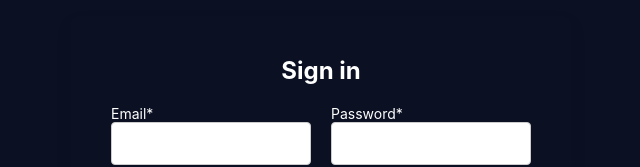
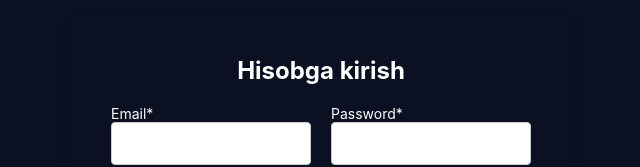
Before and after one commit to uzhojiakbar/sololearn-nammqi, a React (Vite) app: page /account/sign-in in a window 1280 px wide. Shown: the part 233-400 px from the top of the page, without its empty margins (319-959 px from the left). Built offline with nearby package versions, Linux system fonts and the light colour scheme.

Commit message:
Home Ready & Login working

```diff
--- a/src/Pages/Login/Login.jsx
+++ b/src/Pages/Login/Login.jsx
@@ -1,25 +1,28 @@
-import React, { useEffect, useState } from 'react'
-import { Container, FormContainer, Title, InputContainer, Label, Input, SubmitButton, Form } from '../Register/styled'
-import axios from 'axios'
+import React, { useState } from "react";
+import {
+  Container,
+  FormContainer,
+  Title,
+  InputContainer,
+  Label,
+  Input,
+  SubmitButton,
+  Form,
+} from "../Register/styled";
 function Login() {
-
-  const [loginData, setLoginData] = useState(
-    {
-      email: ",",
-      password: "",
-    }
-  )
+  const [loginData, setLoginData] = useState({
+    email: ",",
+    password: "",
+  });
   const handleChange = (e) => {
-    setLoginData({ ...loginData, [e.target.name]: e.target.value })
-  }
-
+    setLoginData({ ...loginData, [e.target.name]: e.target.value });
+  };
 
   return (
     <Container>
       <FormContainer>
-        <Title>Sign in</Title>
-        <Form  >
-
+        <Title>Hisobga kirish</Title>
+        <Form>
           <InputContainer>
             <Label>
               Email*
@@ -48,12 +51,11 @@ function Login() {
               />
             </Label>
           </InputContainer>
-          <SubmitButton type='sumbit'>Log in</SubmitButton>
+          <SubmitButton type="sumbit">Log in</SubmitButton>
         </Form>
-
       </FormContainer>
     </Container>
-  )
+  );
 }
 
-export default Login
+export default Login;
```
Also changed, not shown: 1 other file (tests, documents, lock files or other folders).
